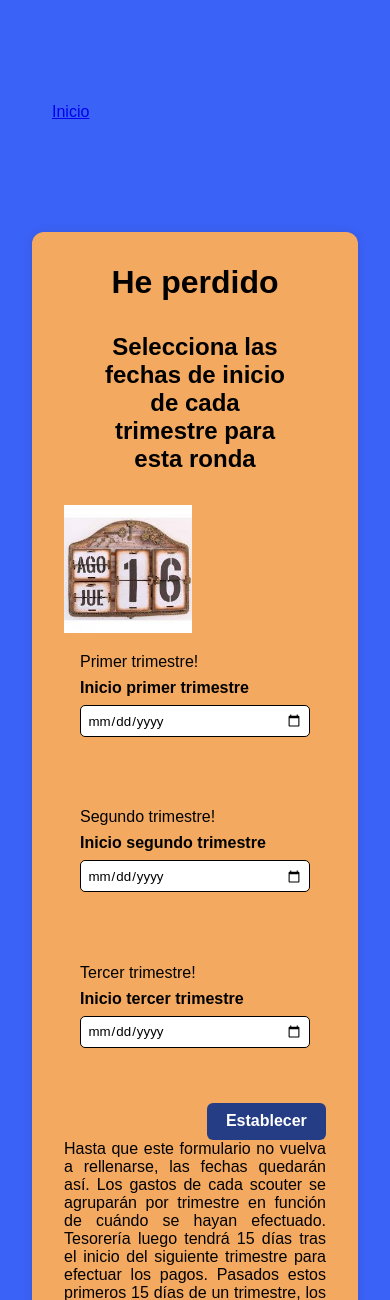
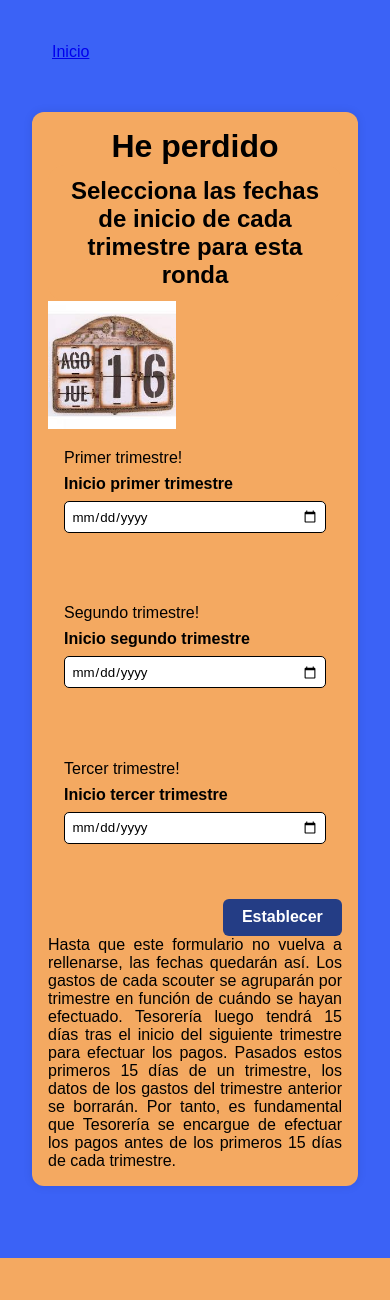
Before and after one commit to IsmaLeal/hoja-gastos, a Flask app: page /dates in a window 390 px wide. Shown: the top 1300 px of the page. After the commit the page ends 1258 px from the top, so only its background shows below. Run offline with Flask 3, Linux system fonts and the light colour scheme; the visitor is signed in with stand-in values (Sample User, id 1); some libraries are stand-ins or nearby versions.

Commit message:
Update style.css

```diff
--- a/static/style.css
+++ b/static/style.css
@@ -3,8 +3,9 @@
     padding: 0;
     font-family: Aleo, sans-serif;
     box-sizing: border-box;
-    text-align: justify;
 }
+
+p, .justify { text-align: justify; }
 
 body {
     background-color: #3b62f6;
@@ -372,6 +373,11 @@ button[type="submit"]:hover {
   word-break: break-word;
 }
 
+.users-table th,
+.users-table td { text-align: left; }
+
+.btn { white-space: nowrap; letter-spacing: normal; }
+
 .table-wrap {
   overflow-x: auto;
   -webkit-overflow-scrolling: touch;
@@ -465,4 +471,13 @@ button[type="submit"]:hover {
   .update-form select,
   .update-form .btn,
   .actions form:last-child .btn { width: 100%; }
+  .container { padding: 1rem; }
+
+  h2 {
+    padding: .75rem 1rem;
+    border-radius: 1rem;
+    max-width: 100%;
+  }
+
+  .topbar { padding: 20px; }
 }
```
